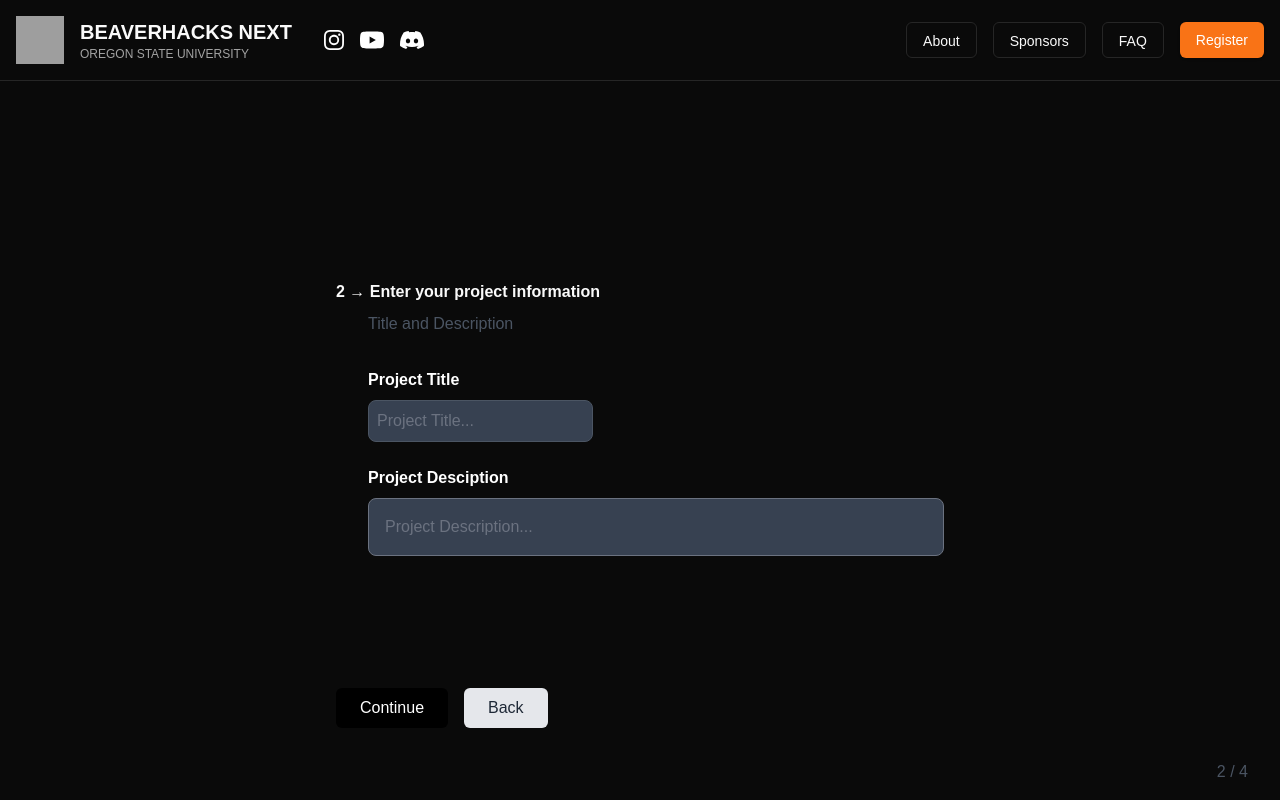
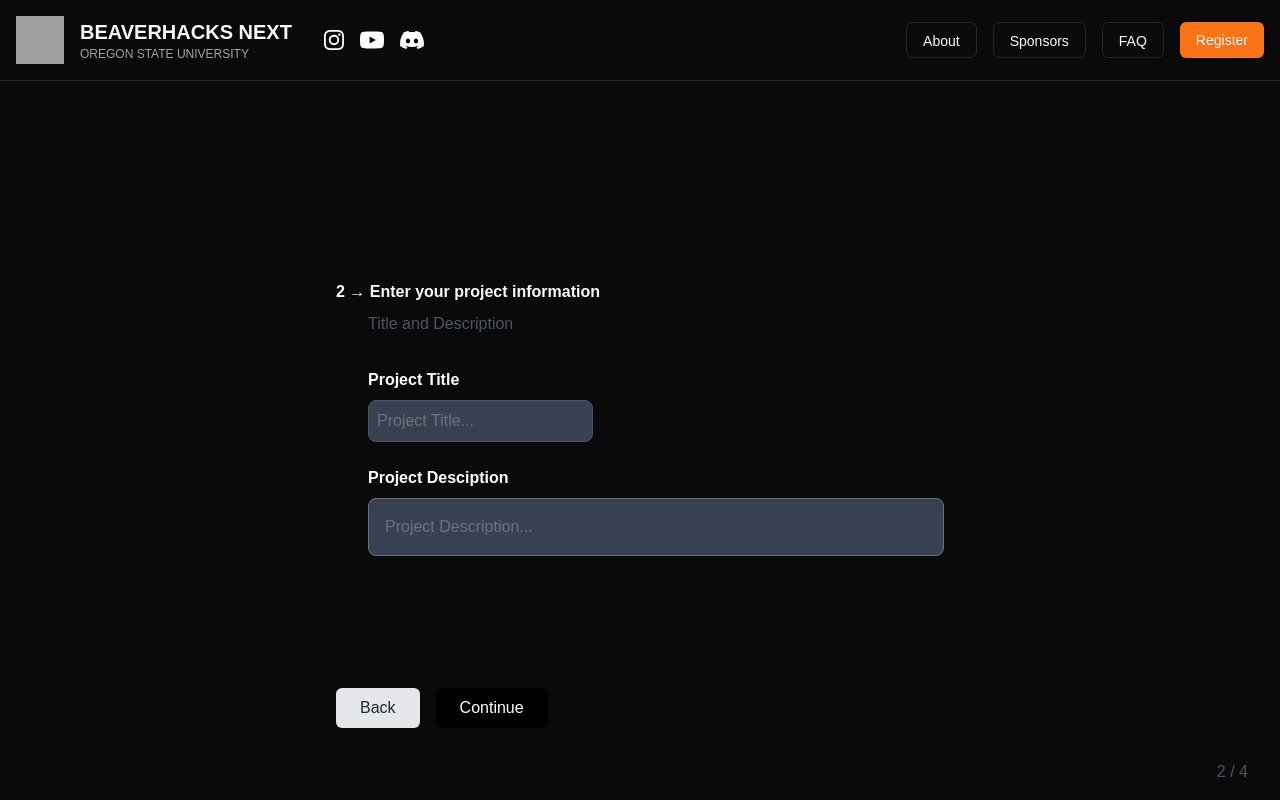
Before and after one commit to OregonStateHackathonClub/next, a Next.js app: page / in a window 1280 px wide. Both pictures are taken after a click on the button "Continue". Built offline with nearby package versions, Linux system fonts and the light colour scheme; grey boxes are pictures that could not be loaded.

Commit message:
Swapped the buttons

```diff
--- a/package.json
+++ b/package.json
@@ -35,9 +35,9 @@
     "dotenv": "^16.4.5",
     "jszip": "^3.10.1",
     "lucide-react": "^0.454.0",
-    "next": "14.2.13",
-    "react": "^18",
-    "react-dom": "^18",
+    "next": "^14.2.13",
+    "react": "^18.3.1",
+    "react-dom": "^18.3.1",
     "react-hook-form": "^7.53.2",
     "react-icons": "^5.3.0",
     "resend": "^4.1.2",
--- a/src/components/application/ApplicationLayout.tsx
+++ b/src/components/application/ApplicationLayout.tsx
@@ -20,20 +20,21 @@ return (
             </div>
 
             <div className="absolute bottom-10 w-full max-w-2xl px-8 flex justify-start items-center z-10">
-                <button
-            onClick={handleNext}
-            className="px-6 py-2 bg-black text-white rounded-md hover:bg-gray-800 transition-colors"
-          >
-            Continue
-          </button>
-          {currentStep > 1 && (
+            {currentStep > 1 && (
             <button
               onClick={handleBack}
-              className="ml-4 px-6 py-2 bg-gray-200 text-gray-800 rounded-md hover:bg-gray-300 transition-colors"
+              className="px-6 py-2 bg-gray-200 text-gray-800 rounded-md hover:bg-gray-300 transition-colors"
             >
               Back
             </button>
           )}
+          <button
+            onClick={handleNext}
+            className=" ml-4 px-6 py-2 bg-black text-white rounded-md hover:bg-gray-800 transition-colors"
+          >
+            Continue
+          </button>
+
             </div>
         </main>
 
```
Also changed, not shown: 1 other file (tests, documents, lock files or other folders).
